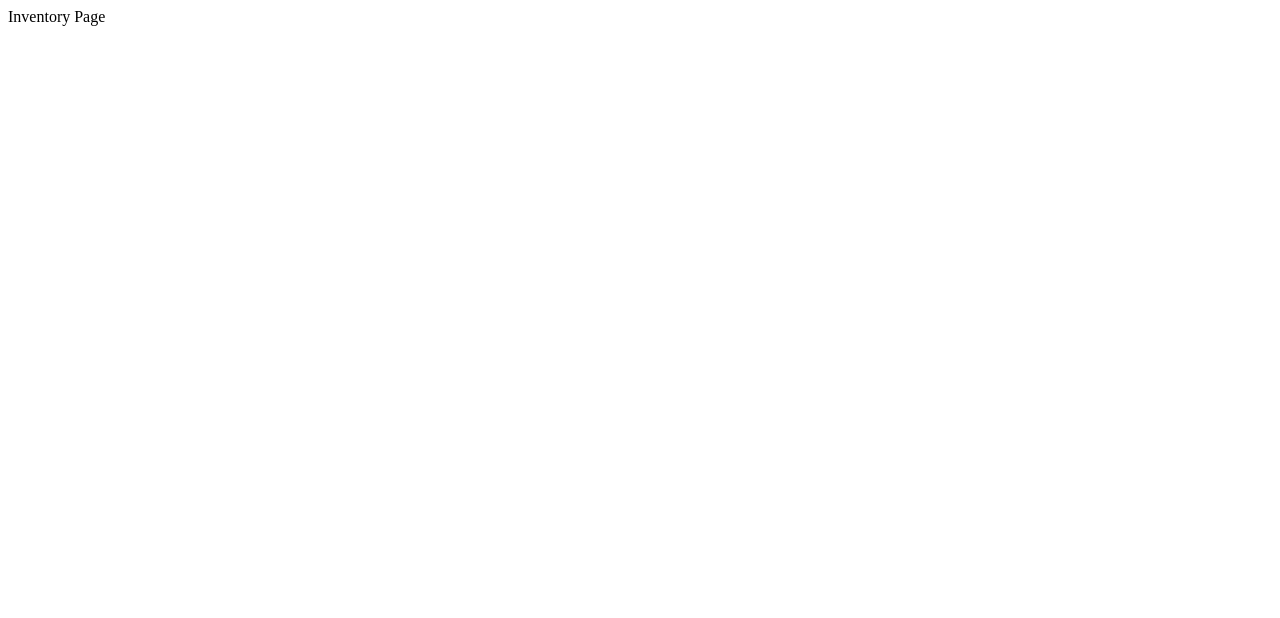
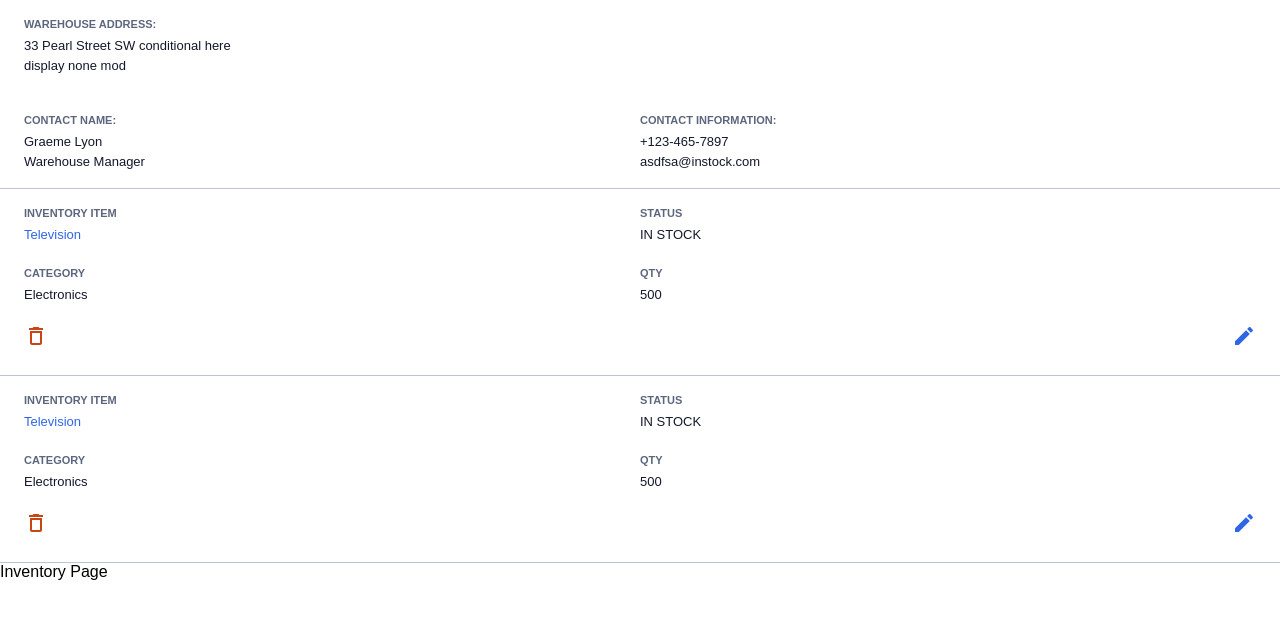
Before and after one commit to danlin0226/instock-merritt, a React (Create React App) app: page / in a window 1280 px wide. Shown: the top 618 px of the page. Built offline with nearby package versions, Linux system fonts and the light colour scheme.

Commit message:
create comp and styling for warehouse details

```diff
--- a/src/App.js
+++ b/src/App.js
@@ -1,14 +1,16 @@
-
 import React from "react";
 import { Routes, Route, Navigate } from "react-router-dom";
 
 import InventoryPage from "./pages/InventoryPage";
 import WarehousesPage from "./pages/WarehousesPage";
 
+import WarehouseDetails from "./components/warehouse-details/WarehouseDetails";
+
 function App() {
   return (
     <>
       {/* <Header /> */}
+      <WarehouseDetails />
       <Routes>
         <Route path="/" element={<WarehousesPage />} />
         <Route path="/warehouses">
@@ -19,7 +21,6 @@ function App() {
         <Route path="*" element={<Navigate to="/" />} />
       </Routes>
     </>
-
   );
 }
 
--- /dev/null
+++ b/src/components/listingsCard/ListingsCard.jsx
@@ -0,0 +1,43 @@
+import React from "react";
+import "./ListingsCard.scss";
+
+import trashIcon from "../../assets/Icons/delete_outline-24px.svg";
+import editIcon from "../../assets/Icons/edit-24px.svg";
+// import chevronIcon from "../../assets/Icons/chevron_right-24px.svg";
+
+const ListingsCard = () => {
+  return (
+    <article className="listingsCard">
+      <div className="listingsCard__text-cont">
+        <div className="listingsCard__cont-left">
+          <div className="listingsCard__cont">
+            <h4 className="listingsCard__title">INVENTORY ITEM</h4>
+            <h3 className="listingsCard__text listingsCard__text--blue">
+              Television
+            </h3>
+          </div>
+          <div className="listingsCard__cont">
+            <h4 className="listingsCard__title">CATEGORY</h4>
+            <p className="listingsCard__text">Electronics</p>
+          </div>
+        </div>
+        <div className="listingsCard__cont-right">
+          <div className="listingsCard__cont">
+            <h4 className="listingsCard__title">STATUS</h4>
+            <h4 className="listingsCard__text">IN STOCK</h4>
+          </div>
+          <div className="listingsCard__cont">
+            <h4 className="listingsCard__title">QTY</h4>
+            <p className="listingsCard__text">500</p>
+          </div>
+        </div>
+      </div>
+      <div className="listingsCard__icon-cont">
+        <img src={trashIcon} alt="trashbin" />
+        <img src={editIcon} alt="pencil" />
+      </div>
+    </article>
+  );
+};
+
+export default ListingsCard;
--- /dev/null
+++ b/src/components/listingsCard/ListingsCard.scss
@@ -0,0 +1,47 @@
+@use "../../main.scss";
+
+.listingsCard {
+  @include main.m_pad_sizing_lr(24px);
+  @include main.m_thin-border-bottom;
+  padding-top: 16px;
+  padding-bottom: 27px;
+
+  &__text-cont {
+    @include main.m_flex-row;
+  }
+
+  &__cont-left {
+    @include main.m_flex-column;
+    flex: 1;
+    gap: 20px;
+  }
+
+  &__cont-right {
+    @include main.m_flex-column;
+    flex: 1;
+    gap: 20px;
+  }
+
+  &__title {
+    color: main.$c_Slate;
+    @include main.m_fontsize_lineh_weight(11px, 16px, 600);
+    margin: 0px;
+    margin-bottom: 4px;
+  }
+
+  &__text {
+    color: main.$c_Instock-Black;
+    @include main.m_fontsize_lineh_weight(13px, 20px, 400);
+    margin: 0px;
+
+    &--blue {
+      color: main.$c_Instock-Indigo;
+    }
+  }
+
+  &__icon-cont {
+    @include main.m_flex-row;
+    justify-content: space-between;
+    margin-top: 19px;
+  }
+}
--- /dev/null
+++ b/src/components/warehouse-details/WarehouseDetails.jsx
@@ -0,0 +1,41 @@
+import React from "react";
+import ListingsCard from "../listingsCard/ListingsCard";
+
+import "./WarehouseDetails.scss";
+
+const warehouseDetails = () => {
+  return (
+    <div className="warehouseDetails">
+      <section className="warehouseDetails__head">
+        <div className="warehouseDetails__top">
+          <div className="warehouseDetails__cont">
+            <h4 className="warehouseDetails__title">WAREHOUSE ADDRESS:</h4>
+            <p className="warehouseDetails__text">
+              33 Pearl Street SW conditional here
+            </p>
+            <p className="warehouseDetails__text">display none mod</p>
+          </div>
+        </div>
+        <div className="warehouseDetails__bottom">
+          <div className="warehouseDetails__cont">
+            <h4 className="warehouseDetails__title">CONTACT NAME:</h4>
+            <p className="warehouseDetails__text">Graeme Lyon</p>
+            <p className="warehouseDetails__text"> Warehouse Manager</p>
+          </div>
+          <div className="warehouseDetails__cont">
+            <h4 className="warehouseDetails__title">CONTACT INFORMATION:</h4>
+            <p className="warehouseDetails__text">+123-465-7897</p>
+            <p className="warehouseDetails__text">asdfsa@instock.com</p>
+          </div>
+        </div>
+      </section>
+      {/* <section>labels</section> */}
+      <section>
+        <ListingsCard />
+        <ListingsCard />
+      </section>
+    </div>
+  );
+};
+
+export default warehouseDetails;
--- /dev/null
+++ b/src/components/warehouse-details/WarehouseDetails.scss
@@ -0,0 +1,34 @@
+@use "../../main.scss";
+
+.warehouseDetails {
+  //   border: 2px solid red;
+
+  //   padding-top: 16px;
+
+  &__head {
+    @include main.m_flex-column;
+    @include main.m_pad_sizing_lr(24px);
+    @include main.m_thin-border-bottom;
+    @include main.m_sizing_topbot(padding-top, padding-bottom, 16px);
+    gap: 36px;
+  }
+
+  &__bottom {
+    @include main.m_flex-row;
+  }
+
+  &__cont {
+    flex: 1;
+  }
+  &__title {
+    color: main.$c_Slate;
+    @include main.m_fontsize_lineh_weight(11px, 16px, 600);
+    margin: 0px;
+    margin-bottom: 4px;
+  }
+  &__text {
+    color: main.$c_Instock-Black;
+    @include main.m_fontsize_lineh_weight(13px, 20px, 400);
+    margin: 0px;
+  }
+}
--- a/src/global.scss
+++ b/src/global.scss
@@ -1,11 +1,13 @@
 @use "./main.scss";
-body {
+
+body,
+html {
   margin: 0;
   padding: 0;
   border: 0;
   font-size: 100%;
   vertical-align: baseline;
-    font-family: "TitilliumWeb", Verdana, Tahoma;
+  font-family: "Titillium Web", sans-serif;
   box-sizing: border-box;
 }
 
--- a/src/index.js
+++ b/src/index.js
@@ -2,6 +2,8 @@ import React from "react";
 import ReactDOM from "react-dom/client";
 import "./index.css";
 import App from "./App";
+
+import "./global.scss";
 
 import { BrowserRouter } from "react-router-dom";
 
--- a/src/styles/partials/_mixins.scss
+++ b/src/styles/partials/_mixins.scss
@@ -1,29 +1,35 @@
+@use "./colors" as *;
 // @mixin width_sizing($width_prop, $maxwidth_prop, $w_val, $maxw_val){
-@mixin width_sizing($width_prop, $maxwidth_prop, $val){
+@mixin width_sizing($width_prop, $maxwidth_prop, $val) {
   #{$width_prop}: $val;
   #{$maxwidth_prop}: $val;
 }
 
-@mixin sizing_leftright($prop_l,$prop_r, $val){
+@mixin sizing_leftright($prop_l, $prop_r, $val) {
   #{$prop_l}: $val;
   #{$prop_r}: $val;
 }
 
-@mixin sizing_topbot($prop_top,$prop_bot, $val){
+@mixin sizing_topbot($prop_top, $prop_bot, $val) {
   #{$prop_top}: $val;
   #{$prop_bot}: $val;
 }
 
-@mixin pad_sizing_lr($val){
+@mixin pad_sizing_lr($val) {
   padding-left: $val;
   padding-right: $val;
+}
+
+@mixin mar_sizing_lr($val) {
+  margin-left: $val;
+  margin-right: $val;
 }
 
 @mixin padding_l($val) {
   padding-left: $val;
 }
 
-@mixin fontsize_lineh_weight($font_size, $line-height,$weight){
+@mixin fontsize_lineh_weight($font_size, $line-height, $weight) {
   font-size: $font_size;
   line-height: $line-height;
   font-weight: $weight;
@@ -38,3 +44,17 @@
   padding: 0;
   margin: 0;
 }
+
+@mixin flex-row {
+  display: flex;
+  flex-direction: row;
+}
+
+@mixin flex-column {
+  display: flex;
+  flex-direction: column;
+}
+
+@mixin thin-border-bottom {
+  border-bottom: 1px solid $Cloud;
+}
```
Also changed, not shown: src/components/warehouse-details/sampleData.json (added, +92 -0 lines), src/main.scss (line endings or trailing spaces). Lines whose indentation alone changed are shown as unchanged.
